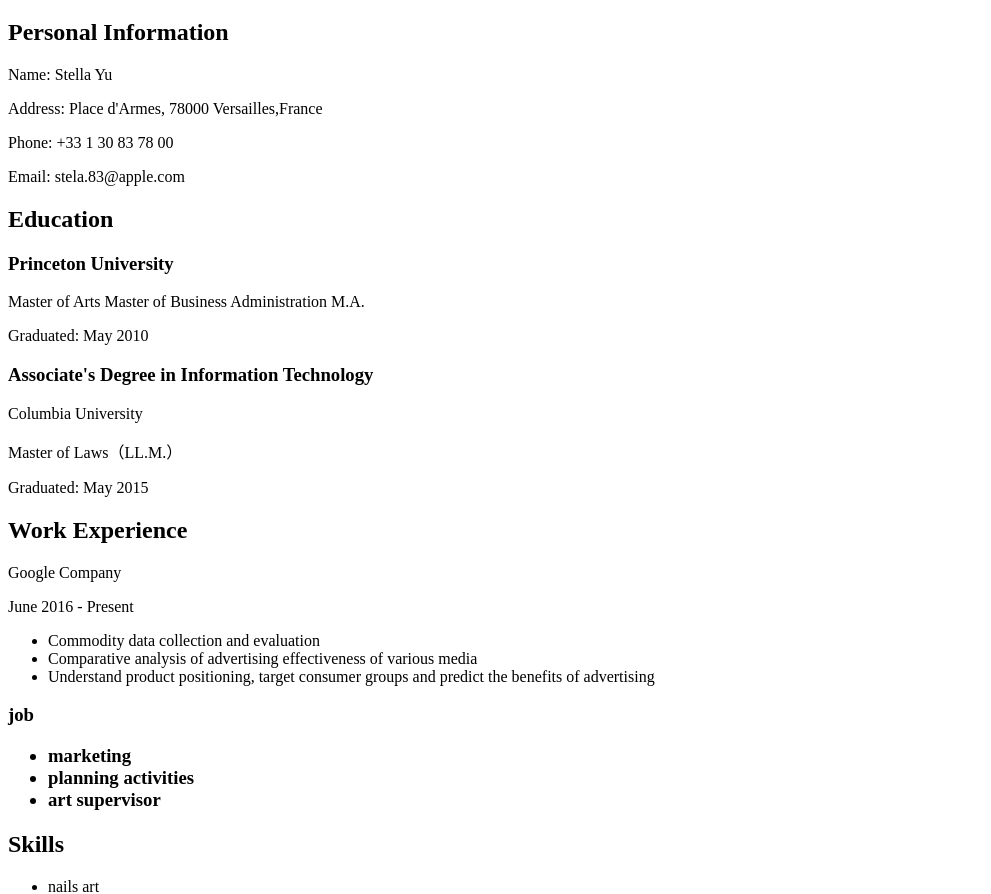
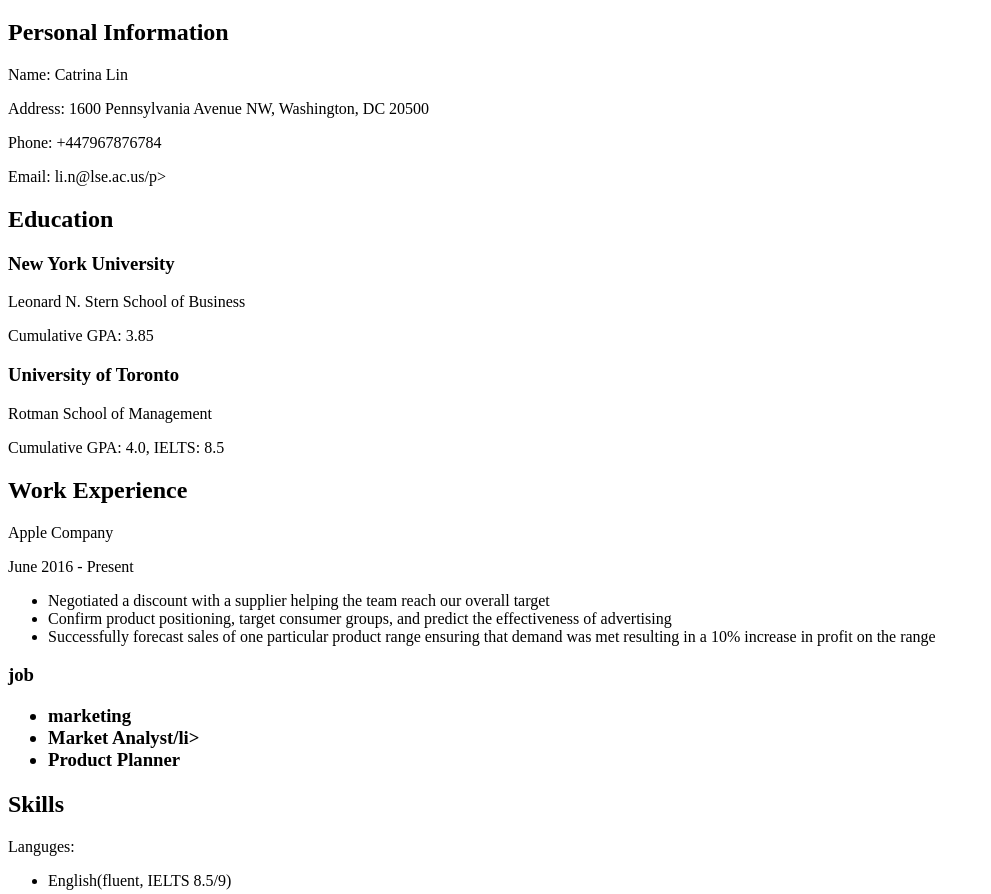
Before and after one commit to shixxy/catrina.29, a plain HTML site: page index.html in a window 1280 px wide. Shown: the part 61-955 px from the top of the page, without its empty margins (0-991 px from the left). Drawn offline with Linux system fonts and the light colour scheme.

Commit message:
Update index.html

```diff
--- a/index.html
+++ b/index.html
@@ -6,37 +6,44 @@
   <body>
     <h1>Curriculum Vitae</h1>
     <h2>Personal Information</h2>
-    <p>Name: Stella Yu</p>
-    <p>Address: Place d'Armes, 78000 Versailles,France</p>
-    <p>Phone: +33 1 30 83 78 00</p>
-    <p>Email: stela.83@apple.com</p>
+    <p>Name: Catrina Lin</p>
+    <p>Address: 1600 Pennsylvania Avenue NW, Washington, DC 20500</p>
+    <p>Phone: +447967876784</p>
+    <p>Email: li.n@lse.ac.us/p>
     <h2>Education</h2>
-    <h3>Princeton University</h3>
-<p> Master of Arts Master of Business Administration M.A.<p>
-    <p>Graduated: May 2010  <p>
-    <h3>Associate's Degree in Information Technology</h3>
-    <p>Columbia University</p>
-    <p>Master of Laws（LL.M.）<p>
-    <p>Graduated: May 2015</p>
+    <h3>New York University</h3>
+<p> Leonard N. Stern School of Business <p>
+    <p>Cumulative GPA: 3.85  <p>
+    <h3>University of Toronto</h3>
+    <p>Rotman School of Management</p>
+    <p>Cumulative GPA: 4.0, IELTS: 8.5<p>
     <h2>Work Experience</h2>
     <h3Marketing / Advertising Director</h3>
-    <p>Google Company</p>
+    <p>Apple Company</p>
     <p>June 2016 - Present</p>
     <ul>
-      <li>Commodity data collection and evaluation </li>
-      <li>Comparative analysis of advertising effectiveness of various media</li>
-      <li>Understand product positioning, target consumer groups and predict the benefits of advertising</li>
+      <li>Negotiated a discount with a supplier helping the team reach our overall target</li>
+      <li>Confirm product positioning, target consumer groups, and predict the effectiveness of advertising</li>
+      <li>Successfully forecast sales of one particular product range ensuring that demand was met resulting in a 10% increase in profit on the range
+</li>
     </ul>
     <h3>job</p>
 
     <ul>
       <li>marketing</li>
-      <li>planning activities</li>
-      <li>art supervisor</li>
+      <li>Market Analyst/li>
+      <li>Product Planner</li>
     </ul>
     <h2>Skills</h2>
+    <p>Languges:
     <ul>
-      <li>nails art</li>
+      <li>English(fluent, IELTS 8.5/9)</li>
+    <p>It Skills:
+    <ul>
+      <li>MS Office, SPSS
+    <p>Interests:
+    <ul>
+      <li>Cello(third Prize at the Geneva International Music Competition 2012)
       <li>demonstrated abilities</li>
       <li>relevant experience</li>
      <li> Organizational skills</li>
```
